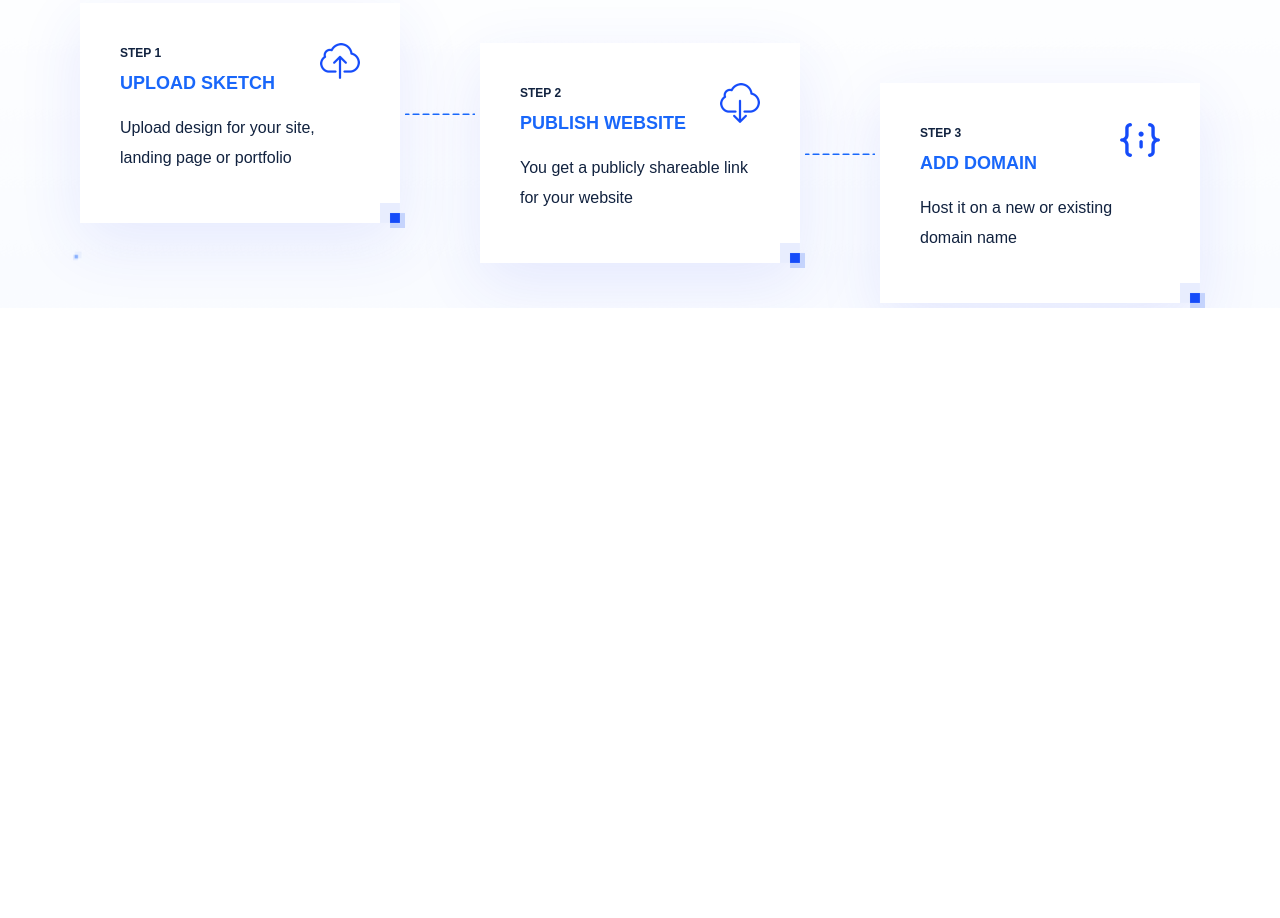
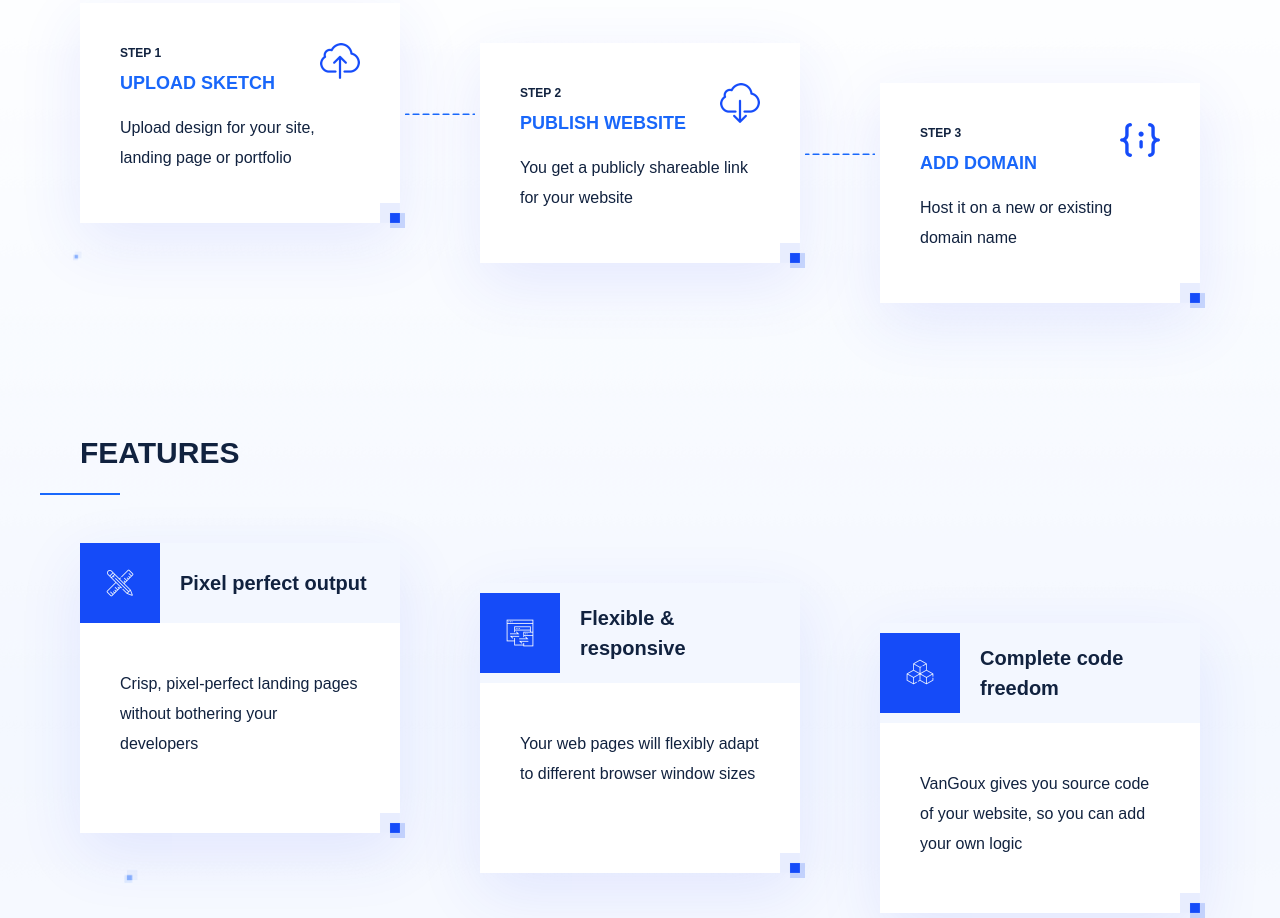
Before and after one commit to DereviankoViacheslav/Launch_websites, a plain HTML site: page index.html in a window 1280 px wide. Shown: the part 1207-2125 px from the top of the page. Before the commit the page ends 1515 px from the top, so only its background shows below. Drawn offline with nearby package versions, Linux system fonts and the light colour scheme; a web font is replaced by a local one.

Commit message:
Added sections features

```diff
--- a/index.html
+++ b/index.html
@@ -102,7 +102,7 @@
                     Upload design for your site, landing page or portfolio
                 </p>
                 <img class="step__decor-icon" src="./img/step-icon-upload.png" alt="decor icon">
-                <img class="step__decoration-figure" src="./img/decoration-figure.png" alt="decor figure">
+                <img class="step__decor-figure" src="./img/decoration-figure.png" alt="decor figure">
             </div>
             <div class="workflow__step step">
                 <span class="step__subtitle">Step 2</span>
@@ -111,7 +111,7 @@
                     You get a publicly shareable link for your website
                 </p>
                 <img class="step__decor-icon" src="./img/step-icon-download.png" alt="decor icon">
-                <img class="step__decoration-figure" src="./img/decoration-figure.png" alt="decor figure">
+                <img class="step__decor-figure" src="./img/decoration-figure.png" alt="decor figure">
             </div>
             <div class="workflow__step step">
                 <span class="step__subtitle">Step 3</span>
@@ -120,7 +120,45 @@
                     Host it on a new or existing domain name
                 </p>
                 <img class="step__decor-icon" src="./img/step-icon-use-code.png" alt="decor icon">
-                <img class="step__decoration-figure" src="./img/decoration-figure.png" alt="decor figure">
+                <img class="step__decor-figure" src="./img/decoration-figure.png" alt="decor figure">
+            </div>
+        </div>
+    </section>
+
+    <!-- Features -->
+
+    <section class="features">
+        <h2 class="features__title">Features</h2>
+        <div class="features__list">
+            <div class="features__item feature">
+                <div class="feature__title-wrapper">
+                    <img class="feature__img" src="./img/icon-solid-pixel-perfect-mobile.png" alt="decor icon">
+                    <h3 class="feature__title">Pixel perfect output</h3>
+                </div>
+                <p class="feature__description">
+                    Crisp, pixel-perfect landing pages without bothering your developers
+                </p>
+                <img class="feature__decor-figure" src="./img/decoration-figure.png" alt="decor figure">
+            </div>
+            <div class="features__item feature">
+                <div class="feature__title-wrapper">
+                    <img class="feature__img" src="./img/icon-solid-flexible-responsive-mobile.png" alt="decor icon">
+                    <h3 class="feature__title">Flexible & responsive</h3>
+                </div>
+                <p class="feature__description">
+                    Your web pages will flexibly adapt to different browser window sizes
+                </p>
+                <img class="feature__decor-figure" src="./img/decoration-figure.png" alt="decor figure">
+            </div>
+            <div class="features__item feature">
+                <div class="feature__title-wrapper">
+                    <img class="feature__img" src="./img/icon-solid-reusable-components-mobile.png" alt="decor icon">
+                    <h3 class="feature__title">Complete code freedom</h3>
+                </div>
+                <p class="feature__description">
+                    VanGoux gives you source code of your website, so you can add your own logic
+                </p>
+                <img class="feature__decor-figure" src="./img/decoration-figure.png" alt="decor figure">
             </div>
         </div>
     </section>
--- a/styles/breakpoints.scss
+++ b/styles/breakpoints.scss
@@ -16,3 +16,24 @@ $lg: 1024px;
     max-width: 1120px;
     margin: 0 auto;
 }
+
+@mixin title-style($text-color, $underline-color) {
+    position: relative;
+    line-height: 60px;
+    font-size: 30px;
+    text-transform: uppercase;
+    color: $text-color;
+
+    &::after {
+        content: '';
+        position: absolute;
+        width: 80px;
+        left: 0;
+        bottom: -12px;
+        border-bottom: 2px solid $underline-color;
+
+        @include for-large-up {
+            left: -40px;
+        }
+    }
+}
--- /dev/null
+++ b/styles/features.scss
@@ -0,0 +1,90 @@
+.features {
+
+    @include align-center();
+
+    &__title {
+        margin: 125px 60px 0;
+
+        @include title-style($text-color-primary, $color-main);
+
+        @include for-large-up {
+            margin: 0;
+            margin-top: 120px;
+        }
+    }
+
+    &__list {
+
+        @include for-large-up {
+            display: flex;
+            justify-content: space-between;
+            margin-top: 60px;
+        }
+    }
+
+    &__item {
+        margin-top: 60px;
+        margin: 60px auto 0;
+
+        @include for-large-up {
+            margin: 0;
+
+            &:nth-child(2) {
+                margin-top: 40px;
+            }
+
+            &:nth-child(3) {
+                margin-top: 80px;
+            }
+        }
+    }
+}
+
+.feature {
+    position: relative;
+    width: 520px;
+    background: #FFFFFF;
+    box-shadow: 0px 20px 60px rgba(49, 69, 244, 0.1);
+
+    @include for-large-up {
+        height: 290px;
+        width: 320px;
+    }
+
+    &__title-wrapper {
+        display: flex;
+        align-items: center;
+        background: #F3F7FF;
+    }
+
+    &__img {
+        height: 80px;
+        width: 80px;
+    }
+
+    &__title {
+        margin: 0;
+        padding: 20px;
+        line-height: 40px;
+        font-size: 20px;
+        font-weight: 600;
+
+        @include for-large-up {
+            line-height: 30px;
+        }
+    }
+
+    &__description {
+        padding: 30px 40px;
+        line-height: 30px;
+        font-size: 16px;
+    }
+
+    &__decor-figure {
+        position: absolute;
+        height: 25px;
+        width: 25px;
+        right: -5px;
+        bottom: -5px;
+    }
+}
--- a/styles/index.scss
+++ b/styles/index.scss
@@ -6,5 +6,6 @@
 @import './desktop-invitation.scss';
 @import './reviews.scss';
 @import './workflow.scss';
+@import './features.scss';
 
 @import './footer.scss';
--- a/styles/workflow.scss
+++ b/styles/workflow.scss
@@ -5,28 +5,13 @@
     }
 
     &__title {
-        position: relative;
         margin: 120px 60px 0;
-        line-height: 60px;
-        font-size: 30px;
-        text-transform: uppercase;
+
+        @include title-style($text-color-primary, $color-main);
 
         @include for-large-up {
             margin: 0;
             margin-top: 120px;
-        }
-
-        &::after {
-            content: '';
-            position: absolute;
-            width: 80px;
-            left: 0;
-            bottom: -12px;
-            border-bottom: 2px solid $color-main;
-
-            @include for-large-up {
-                left: -40px;
-            }
         }
     }
 
@@ -39,12 +24,27 @@
             margin-top: 50px;
         }
     }
+
+    &__step {
+        margin: 40px auto 0;
+
+        @include for-large-up {
+            margin: 0;
+
+            &:nth-child(2) {
+                margin-top: 40px;
+            }
+
+            &:nth-child(3) {
+                margin-top: 80px;
+            }
+        }
+    }
 }
 
 .step {
     position: relative;
     width: 520px;
-    margin: 40px auto 0;
     padding: 40px;
     background-color: #FFF;
     box-shadow: 0px 20px 60px rgba(49, 69, 244, 0.1);
@@ -52,15 +52,6 @@
     @include for-large-up {
         height: 220px;
         width: 320px;
-        margin: 0;
-
-        &:nth-child(2) {
-            margin-top: 40px;
-        }
-
-        &:nth-child(3) {
-            margin-top: 80px;
-        }
     }
 
     &__subtitle {
@@ -92,7 +83,7 @@
         right: 40px;
     }
 
-    &__decoration-figure {
+    &__decor-figure {
         position: absolute;
         height: 25px;
         width: 25px;
```
Also changed, not shown: img/icon-solid-flexible-responsive-mobile.png (added), img/icon-solid-pixel-perfect-mobile.png (added), img/icon-solid-pixel-perfect.png (added), img/icon-solid-reusable-components-mobile.png (added), style.css, 1 other file.
